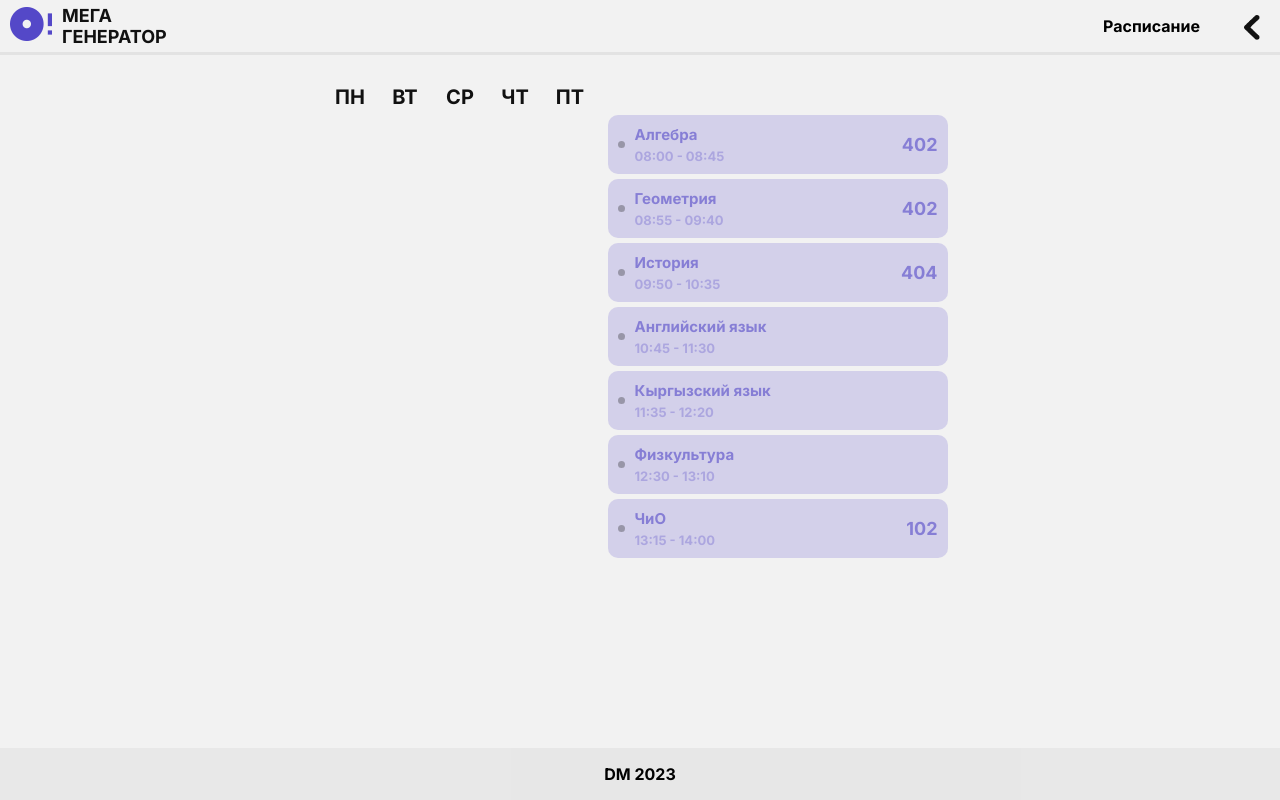
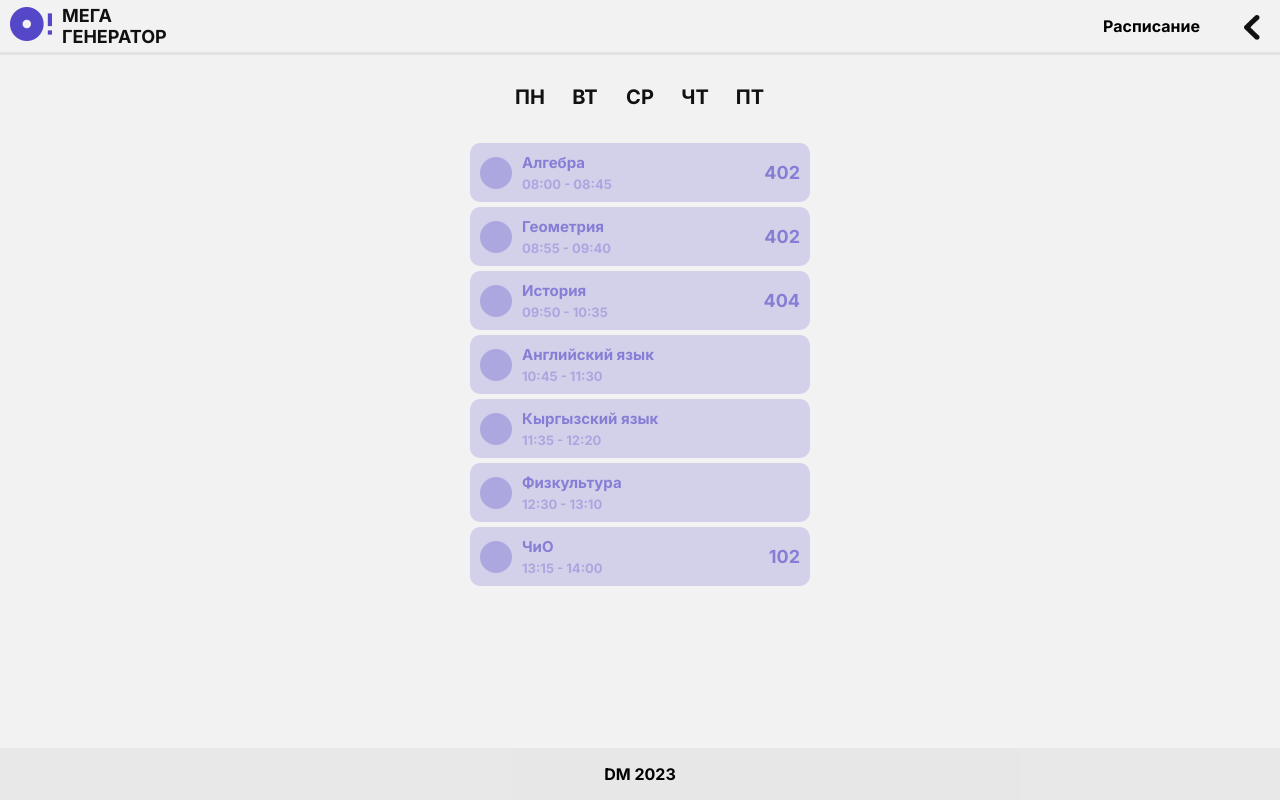
Before and after one commit to Ridgeld/causegenerator.github.io, a PHP site: page /test.html in a window 1280 px wide. Run offline with PHP 8.4, Linux system fonts and the light colour scheme.

Commit message:
corrections

```diff
--- a/style.css
+++ b/style.css
@@ -348,7 +348,7 @@ footer{
     border-radius: 10px;
     background: rgba(84, 72, 200, 0.20);
 }
-.circle{
+.lesson_circle{
     width: 32px;
     height: 32px;
     flex-shrink: 0;
@@ -405,7 +405,7 @@ footer{
     border-radius: 10px;
     background: rgba(0, 71, 255, 0.20);
 }
-.circle_special{
+.lesson_circle_special{
     width: 32px;
     height: 32px;
     flex-shrink: 0;
--- a/test.html
+++ b/test.html
@@ -42,9 +42,10 @@
             <a class="day" id="5">ПТ</a>
             <div class="lineViolet" id="line5"></div>
         </div>
+    </div>
         <div class="lesson_place" id="place">
             <div class="lesson_container">
-                <div class="circle"></div>
+                <div class="lesson_circle"></div>
                 <div class="lesson_info">
                     <div class="lesson_name" id="name">География</div>
                     <div class="lesson_time" id="time">08:00 - 08:45</div>
@@ -52,7 +53,6 @@
                 <div class="lesson_room" id="room">204</div>
             </div>
         </div>
-    </div>
     <script src="timetable.js"></script>
 </body>
 <footer>
--- a/timetable.js
+++ b/timetable.js
@@ -107,7 +107,7 @@ function loadTimetable(jsonFile, dayOfWeek) {
 
                     // Создайте div с классом "circle" перед названием урока
                     const circleDiv = document.createElement("div");
-                    circleDiv.className = "circle";
+                    circleDiv.className = "lesson_circle";
                     lessonContainer.appendChild(circleDiv);
 
                     // Создайте div с классом "lesson_info" для названия, времени и кабинета
@@ -136,7 +136,7 @@ function loadTimetable(jsonFile, dayOfWeek) {
                     lessonContainer.appendChild(lessonRoomDiv);
                     if (урок.name === "Классный час") {
                         lessonContainer.classList.add("lesson_container_special");
-                        circleDiv.classList.add("circle_special");
+                        circleDiv.classList.add("lesson_circle_special");
                         lessonNameDiv.classList.add("lesson_name_special");
                         lessonRoomDiv.classList.add("lesson_room_special");
                         lessonTimeDiv.classList.add("lesson_time_special");
```
